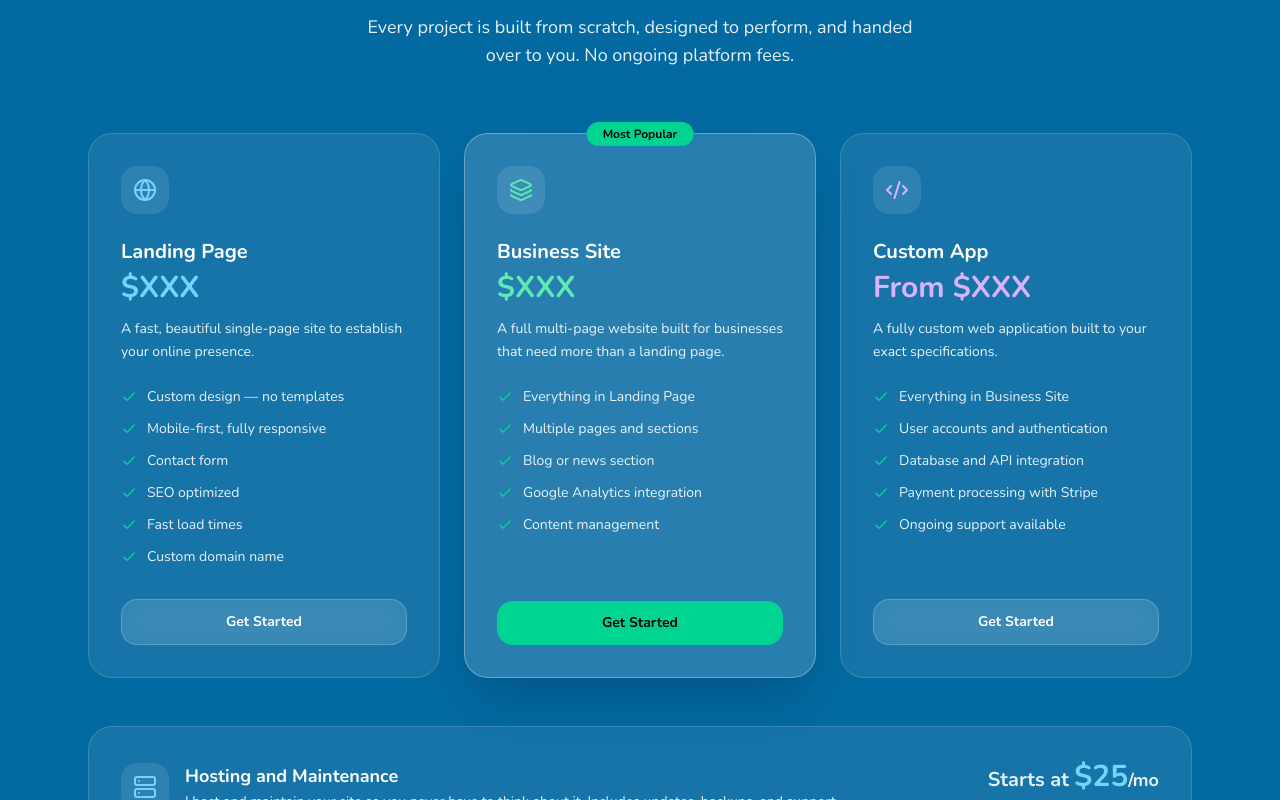
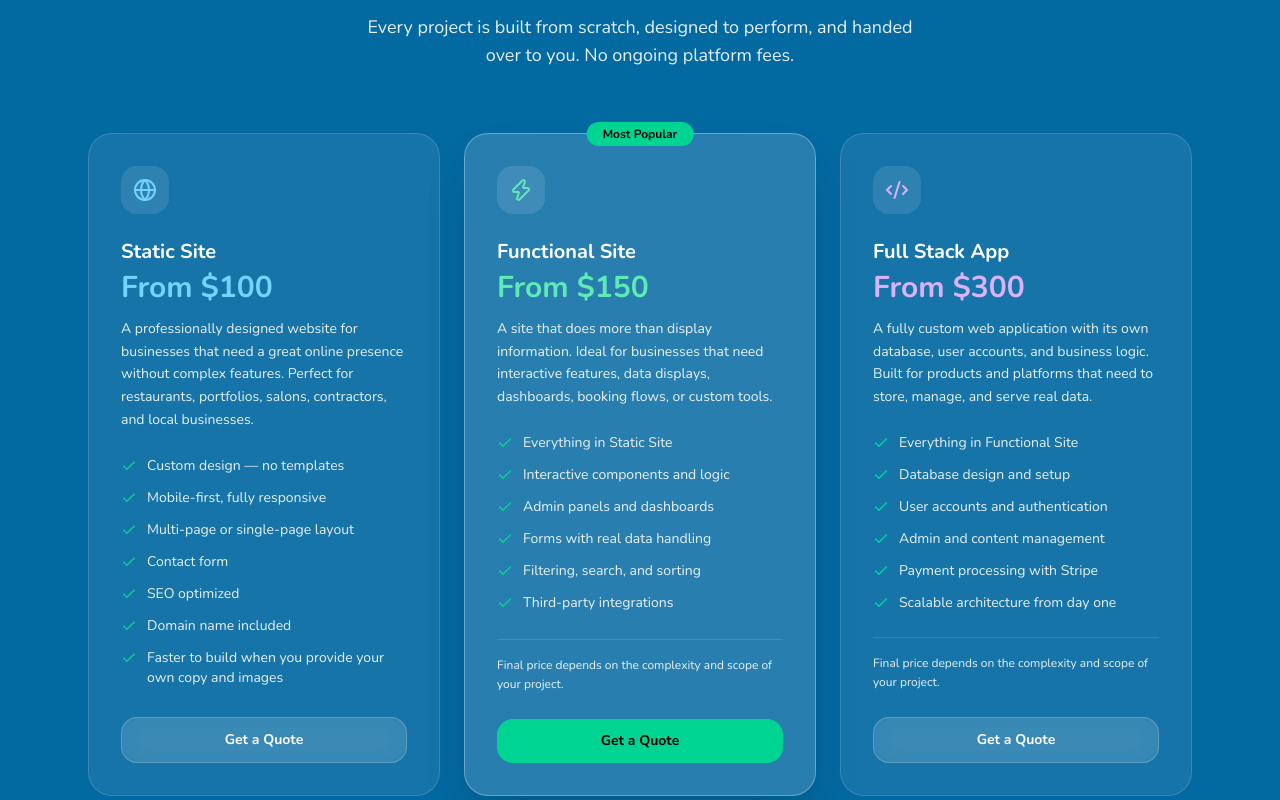
Before and after one commit to Cremacious/code-mack, a Next.js app: page / in a window 1280 px wide. Shown: the part 1840-2640 px from the top of the page. Built offline with nearby package versions, Linux system fonts and the light colour scheme.

Commit message:
Redesigned pricing

```diff
--- a/src/components/sections/services.tsx
+++ b/src/components/sections/services.tsx
@@ -1,49 +1,58 @@
-import { Globe, Layers, Code2, Server, Check } from 'lucide-react';
+import { Globe, Zap, Code2, Server, Check } from 'lucide-react';
 
 const SERVICES = [
   {
     icon: Globe,
-    title: 'Landing Page',
-    price: '$XXX',
-    description: 'A fast, beautiful single-page site to establish your online presence.',
+    title: 'Static Site',
+    price: 'From $100',
+    description:
+      'A professionally designed website for businesses that need a great online presence without complex features. Perfect for restaurants, portfolios, salons, contractors, and local businesses.',
     features: [
       'Custom design — no templates',
       'Mobile-first, fully responsive',
+      'Multi-page or single-page layout',
       'Contact form',
       'SEO optimized',
-      'Fast load times',
-      'Custom domain name',
+      'Domain name included',
+      'Faster to build when you provide your own copy and images',
     ],
+    note: null,
     accent: 'text-sky-300',
     highlight: false,
   },
   {
-    icon: Layers,
-    title: 'Business Site',
-    price: '$XXX',
-    description: 'A full multi-page website built for businesses that need more than a landing page.',
+    icon: Zap,
+    title: 'Functional Site',
+    price: 'From $150',
+    description:
+      'A site that does more than display information. Ideal for businesses that need interactive features, data displays, dashboards, booking flows, or custom tools.',
     features: [
-      'Everything in Landing Page',
-      'Multiple pages and sections',
-      'Blog or news section',
-      'Google Analytics integration',
-      'Content management',
+      'Everything in Static Site',
+      'Interactive components and logic',
+      'Admin panels and dashboards',
+      'Forms with real data handling',
+      'Filtering, search, and sorting',
+      'Third-party integrations',
     ],
+    note: 'Final price depends on the complexity and scope of your project.',
     accent: 'text-emerald-300',
     highlight: true,
   },
   {
     icon: Code2,
-    title: 'Custom App',
-    price: 'From $XXX',
-    description: 'A fully custom web application built to your exact specifications.',
+    title: 'Full Stack App',
+    price: 'From $300',
+    description:
+      'A fully custom web application with its own database, user accounts, and business logic. Built for products and platforms that need to store, manage, and serve real data.',
     features: [
-      'Everything in Business Site',
+      'Everything in Functional Site',
+      'Database design and setup',
       'User accounts and authentication',
-      'Database and API integration',
+      'Admin and content management',
       'Payment processing with Stripe',
-      'Ongoing support available',
+      'Scalable architecture from day one',
     ],
+    note: 'Final price depends on the complexity and scope of your project.',
     accent: 'text-purple-300',
     highlight: false,
   },
@@ -55,18 +64,28 @@ export function Services() {
       <div className="max-w-6xl mx-auto px-6">
         {/* Header */}
         <div className="text-center mb-16">
-          {/* <p className="text-emerald-300 text-sm font-semibold uppercase tracking-widest mb-3">Services</p> */}
           <h2 className="text-4xl md:text-5xl font-bold text-white mb-4 font-(family-name:--font-outfit)">
             Services
           </h2>
           <p className="text-white/90 text-lg max-w-xl mx-auto">
-            Every project is built from scratch, designed to perform, and handed over to you. No ongoing platform fees.
+            Every project is built from scratch, designed to perform, and handed
+            over to you. No ongoing platform fees.
           </p>
         </div>
 
         {/* Cards */}
         <div className="grid grid-cols-1 md:grid-cols-3 gap-6 mb-12">
-          {SERVICES.map(({ icon: Icon, title, price, description, features, accent, highlight }) => (
+          {SERVICES.map(
+            ({
+              icon: Icon,
+              title,
+              price,
+              description,
+              features,
+              note,
+              accent,
+              highlight,
+            }) => (
               <div
                 key={title}
                 className={`relative rounded-3xl p-8 flex flex-col transition-all hover:-translate-y-1 ${
@@ -81,22 +100,33 @@ export function Services() {
                   </div>
                 )}
 
-              <div className={`w-12 h-12 rounded-2xl bg-white/10 flex items-center justify-center mb-6`}>
+                <div className="w-12 h-12 rounded-2xl bg-white/10 flex items-center justify-center mb-6">
                   <Icon className={`w-6 h-6 ${accent}`} />
                 </div>
 
                 <h3 className="text-xl font-bold text-white mb-1">{title}</h3>
                 <p className={`text-3xl font-bold mb-3 ${accent}`}>{price}</p>
-              <p className="text-white/90 text-sm leading-relaxed mb-6">{description}</p>
+                <p className="text-white/90 text-sm leading-relaxed mb-6">
+                  {description}
+                </p>
 
-              <ul className="space-y-3 mb-8 flex-1">
+                <ul className="space-y-3 mb-6 flex-1">
                   {features.map((f) => (
-                  <li key={f} className="flex items-start gap-2.5 text-sm text-white/90">
+                    <li
+                      key={f}
+                      className="flex items-start gap-2.5 text-sm text-white/90"
+                    >
                       <Check className="w-4 h-4 text-emerald-400 shrink-0 mt-0.5" />
                       {f}
                     </li>
                   ))}
                 </ul>
+
+                {note && (
+                  <p className="text-white/90 text-xs leading-relaxed mb-6 border-t border-white/10 pt-4">
+                    {note}
+                  </p>
+                )}
 
                 <a
                   href="#contact"
@@ -106,10 +136,11 @@ export function Services() {
                       : 'glass hover:bg-white/15 text-white'
                   }`}
                 >
-                Get Started
+                  Get a Quote
                 </a>
               </div>
-          ))}
+            ),
+          )}
         </div>
 
         {/* Hosting add-on */}
@@ -119,12 +150,20 @@ export function Services() {
               <Server className="w-6 h-6 text-sky-300" />
             </div>
             <div>
-              <p className="text-white font-bold text-lg">Hosting and Maintenance</p>
-              <p className="text-white/90 text-sm mt-0.5">I host and maintain your site so you never have to think about it. Includes updates, backups, and support.</p>
+              <p className="text-white font-bold text-lg">
+                Hosting and Maintenance
+              </p>
+              <p className="text-white/90 text-sm mt-0.5">
+                I host and maintain your site so you never have to think about
+                it. Includes updates, backups, and support.
+              </p>
             </div>
           </div>
           <div className="text-center shrink-0">
-            <p className="text-3xl font-bold text-sky-300"> <span className='text-white/90 text-[20px]'>Starts at </span>$25<span className="text-lg text-white/90">/mo</span></p>
+            <p className="text-3xl font-bold text-sky-300">
+              <span className="text-white/90 text-[20px]">Starts at </span>$25
+              <span className="text-lg text-white/90">/mo</span>
+            </p>
             <p className="text-white/90 text-xs mt-1">Cancel anytime</p>
           </div>
         </div>
```
Lines whose indentation alone changed are shown as unchanged.
